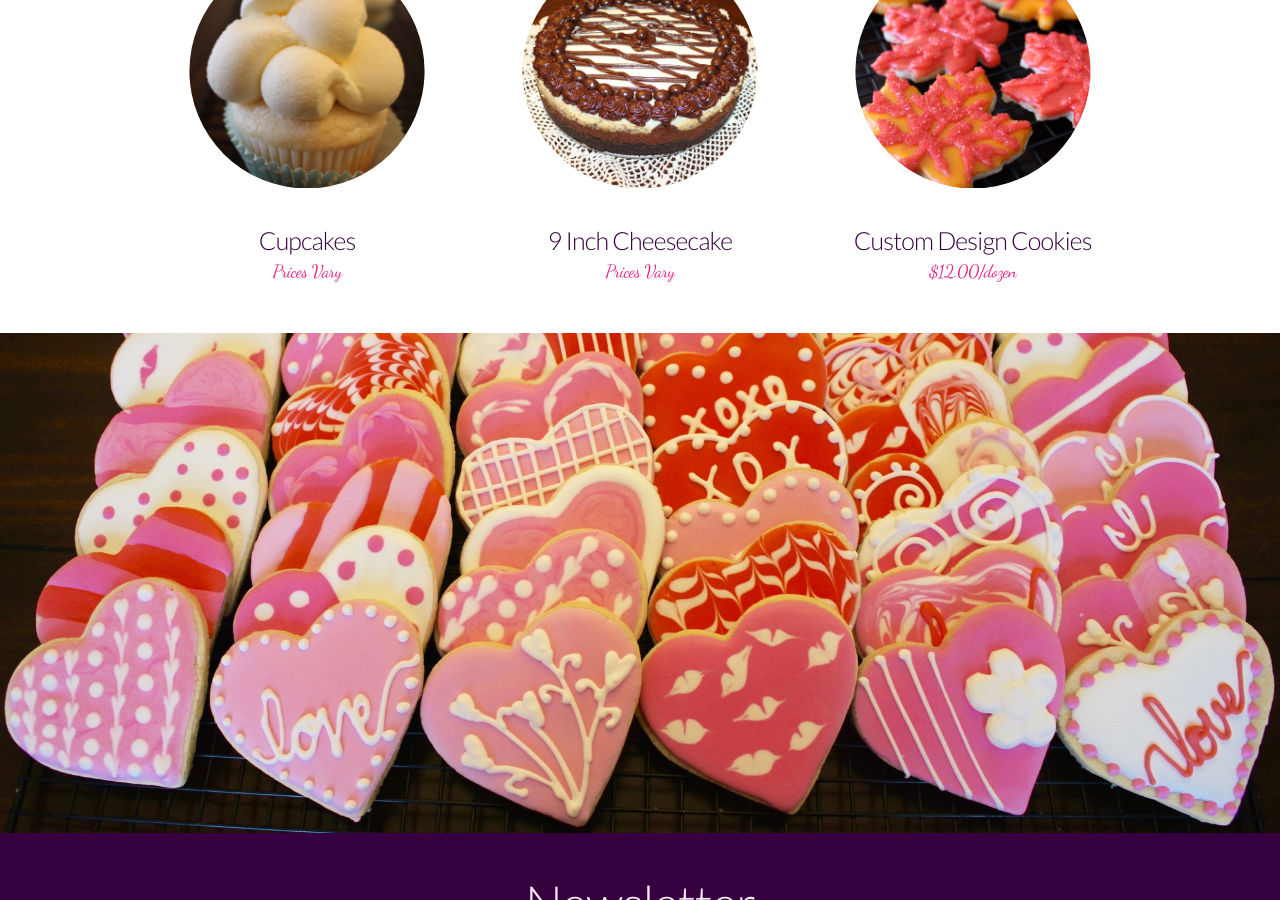
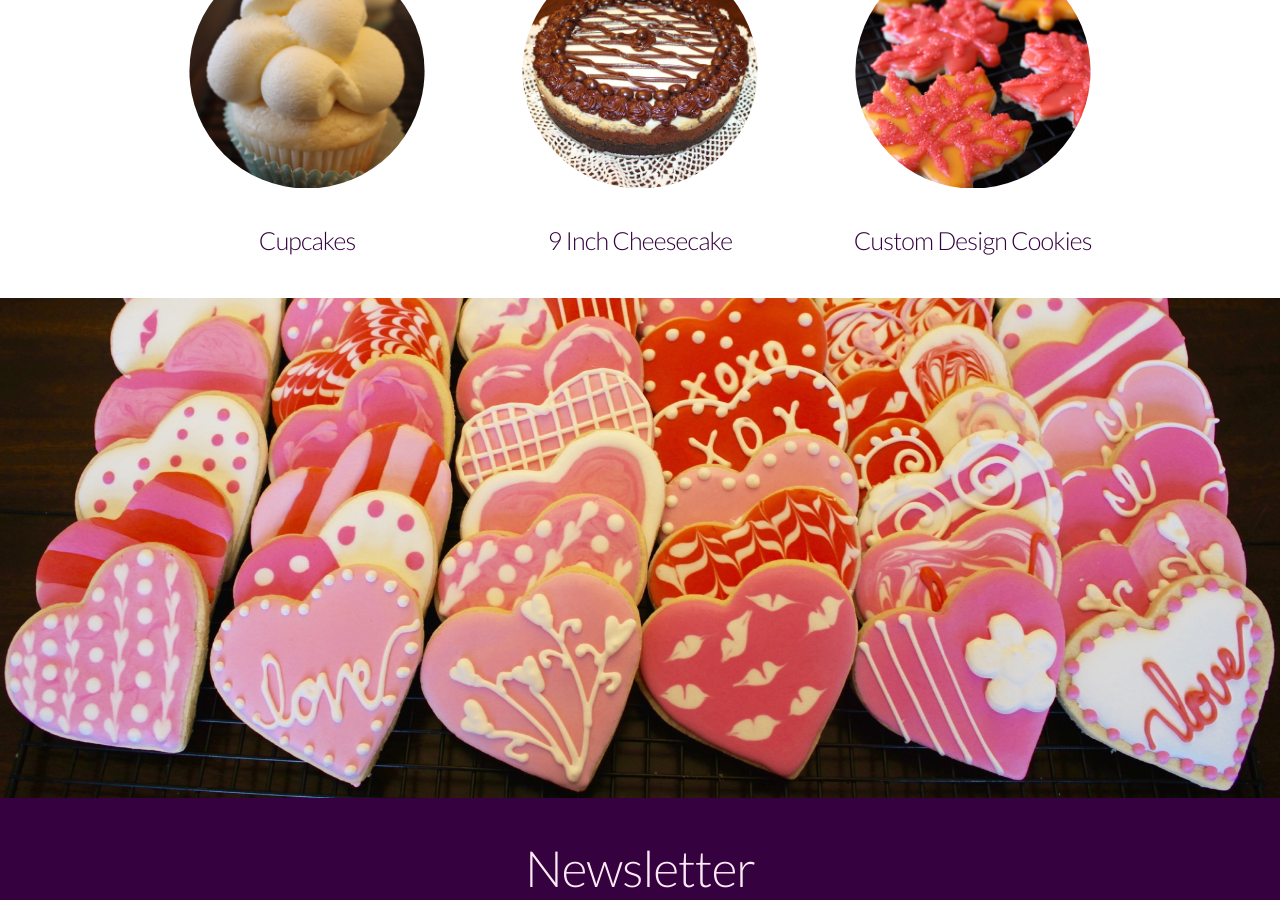
Before and after one commit to bparriott77/blissfull-bites, a Jekyll site: the page built from index.html, in a window 1280 px wide and 900 px high, scrolled down 1121 px. Built offline with Jekyll 4.4.1, drawn with Linux system fonts in a browser that asks for light colours.

Commit message:
Remove all pricing

```diff
--- a/_config.yml
+++ b/_config.yml
@@ -16,23 +16,20 @@ sass:
 menu:
   1:
     title: Jumbo Muffins
-    price: $2.00 (minimum ½ dozen)
     images:
       - /assets/images/dist/muffins.jpg
     is_featured: false
     description: Poppy Seed with Lemon Glaze, Banana, Cappuccino Chocolate Chip, Blueberry Crumb, Double Chocolate Chip, Banana, Cinnamon Sugar, Almond, or request a custom flavor! – minimum of ½ doz. Per type required
   2:
     title: Cupcakes
-    price: Prices Vary
     images:
       - /assets/images/dist/specialty_cupcakes.jpg
       - /assets/images/dist/cloud_cupcakes.jpg
       - /assets/images/dist/football_cupcakes.jpg
     is_featured: true
-    description: Regular size $1.50, mini $0.75, and jumbo $2.00 each. Custom decorations available, prices for those may vary. Minimum order of one dozen per type. Cupcake pull apart cakes available.
+    description: Custom decorations available, prices for those may vary. Minimum order of one dozen per type. Cupcake pull apart cakes available.
   3:
     title: 9 Inch Cheesecake
-    price: Prices Vary
     images:
       - /assets/images/dist/snickers_cheesecake.jpg
       - /assets/images/dist/espresso_cheesecake.jpg
@@ -40,13 +37,11 @@ menu:
     description: Peanut Butter Fudge, Snickers, Cappuccino Fudge, Red Velvet, Carrot Cake, Classic New York with Cherries or Strawberries, or request your own flavor
   4:
     title: Cupcake Sized Cheesecake
-    price: $2.50 (minimum 1 dozen)
     images:
       - /assets/images/dist/strawberry_cupcakes.jpg
     is_featured: false
   5:
     title: Custom Cake
-    price: Prices Vary
     images:
       - /assets/images/dist/flower_cake_1.jpg
       - /assets/images/dist/flower_cake_2.jpg
@@ -60,14 +55,12 @@ menu:
     description: Request your flavor, design, and size. Feel free to send an email and attach a photo of your design.
   6:
     title: Cinnamon Rolls
-    price: $18.00/dozen
     images:
       - /assets/images/dist/default.jpg
     is_featured: false
     description: Cinnamon Rolls with Cream Cheese Frosting, Pecan Caramel Cinnamon Rolls, or Peanut Butter Cinnamon Rolls
   7:
     title: Custom Design Cookies
-    price: $12.00/dozen
     images:
       - /assets/images/dist/made_with_love.jpg
       - /assets/images/dist/fall_cookies.jpg
@@ -77,27 +70,23 @@ menu:
     description: Can be individually wrapped
   8:
     title: Brownies & Bars
-    price: $15.00/dozen
     images:
       - /assets/images/dist/brownies.jpg
       - /assets/images/dist/lemon_cream_crumb_bars.jpg
     is_featured: false
   9:
     title: Quiches and Pies
-    price: $13.00
     images:
       - /assets/images/dist/quiche.jpg
       - /assets/images/dist/apple_pie.jpg
     is_featured: false
   10:
     title: Cupcake Bouquets
-    price: $30.00/dozen
     images:
       - /assets/images/dist/cupcake_bouquet.jpg
     is_featured: false
   11:
     title: Cake Pops
-    price: $18.00/dozen
     images:
       - /assets/images/dist/cake_pops.jpg
     is_featured: false
--- a/index.html
+++ b/index.html
@@ -32,7 +32,6 @@ title: Be Sweet Bakery
                         <img src="{{ item[1].images[0] }}">
                         <div class="img-description">
                             <h4>{{ item[1].title }}</h4>
-                            <h5>{{ item[1].price }}</h5>
                         </div>
                     </div>
                 {% endif %}
--- a/shop.html
+++ b/shop.html
@@ -67,7 +67,6 @@ title: Shop | Be Sweet Bakery
                 <img src="{{ item[1].images[0] }}">
                 <div class="img-description">
                     <h4>{{ item[1].title }}</h4>
-                    <h5>{{ item[1].price }}</h5>
                 </div>
 			</div>
         {% endfor %}
```
